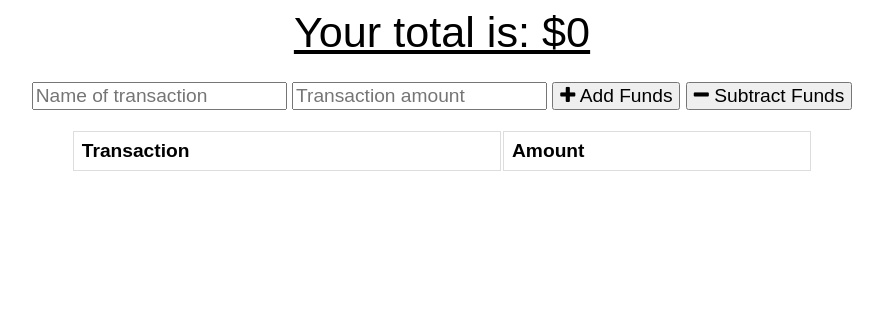
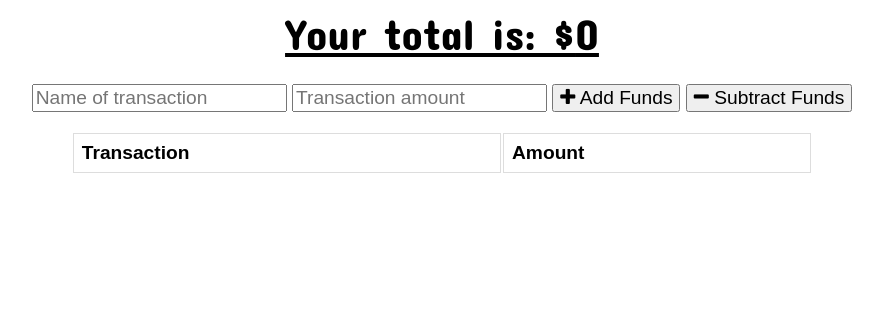
Before and after one commit to JChosay/hw18-budgetTrackPwa, a website: page Develop/public/index.html in a window 1280 px wide. Shown: the whole page, without its empty margins (198-1081 px from the left). Drawn offline with nearby package versions, Linux system fonts and the light colour scheme; no server answers.

Commit message:
Most or all functionality established?

```diff
--- a/Develop/public/db.js
+++ b/Develop/public/db.js
@@ -16,7 +16,6 @@ request.onupgradeneeded = ({ target }) => {
 
 request.onsuccess = ({ target }) => {
   db = target.result;
-  // check if app is online before reading from db
   if (navigator.onLine) {
     checkDatabase();
   }
@@ -33,7 +32,6 @@ function saveRecord(record) {
   store.add(record);
 }
 
-// This function runs when we detect that the internet connection is working again. It sends a post request to the server with all the saved data so that the data can be synced with the server, and then it wipes out the existing indexedDb. You can keep as-is, unless you want to change the name of the fetch route.
 function checkDatabase() {
   const transaction = db.transaction(["pending"], "readwrite");
   const store = transaction.objectStore("pending");
@@ -53,7 +51,6 @@ function checkDatabase() {
         return response.json();
       })
       .then(() => {
-        // delete records if successful
         const transaction = db.transaction(["pending"], "readwrite");
         const store = transaction.objectStore("pending");
         store.clear();
@@ -62,5 +59,4 @@ function checkDatabase() {
   };
 }
 
-// listen for app coming back online
 window.addEventListener("online", checkDatabase);
--- a/Develop/public/index.html
+++ b/Develop/public/index.html
@@ -1,19 +1,25 @@
 <!DOCTYPE html>
 <html lang="en">
+
 <head>
+
   <meta charset="UTF-8">
   <meta name="viewport" content="width=device-width, initial-scale=1.0">
   <meta http-equiv="X-UA-Compatible" content="ie=edge">
   <meta name="theme-color" content="#317EFB">
   <link rel="shortcut icon" href="icons/icon-192x192.png" type="image/x-icon">
-
   <link rel="stylesheet" href="https://stackpath.bootstrapcdn.com/font-awesome/4.7.0/css/font-awesome.min.css">
   <link rel="stylesheet" href="styles.css">
   <link rel="manifest" href="manifest.json" />
+  <link rel="preconnect" href="https://fonts.googleapis.com">
+  <link rel="preconnect" href="https://fonts.gstatic.com" crossorigin>
+  <link href="https://fonts.googleapis.com/css2?family=Concert+One&display=swap" rel="stylesheet">
 
   <title>Budget Tracker</title>
 </head>
+
 <body>
+
   <div class="wrapper">
     <div class="total">
       <div class="total">Your total is: $<span id="total">0</span></div>
@@ -45,5 +51,7 @@
   <script src="https://cdn.jsdelivr.net/npm/chart.js@2.8.0"></script>
   <script src="index.js"></script>
   <script src="db.js"></script>
+
 </body>
+
 </html>
--- a/Develop/public/service-worker.js
+++ b/Develop/public/service-worker.js
@@ -12,7 +12,6 @@ const urlsToCache = [
 ];
 
 self.addEventListener("install", function(event) {
-  // Perform install steps
   event.waitUntil(
     caches.open(CACHE_NAME).then(function(cache) {
       console.log("Opened cache");
--- a/Develop/public/styles.css
+++ b/Develop/public/styles.css
@@ -49,3 +49,7 @@ tr:nth-child(even) {
   width: 90%;
   margin: 0 auto;
 }
+
+.total {
+  font-family: 'Concert One', cursive;
+}
```
Also changed, not shown: Develop/public/index.js (+0 -19 lines).
